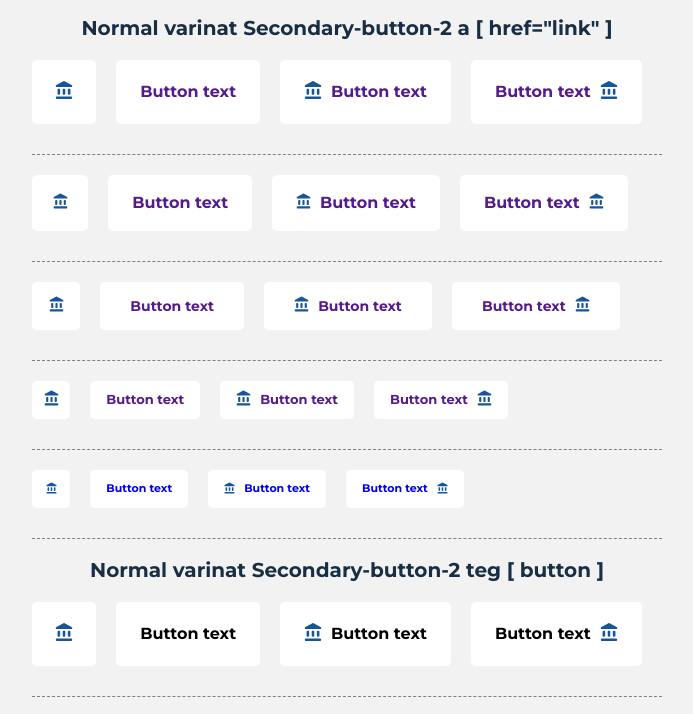
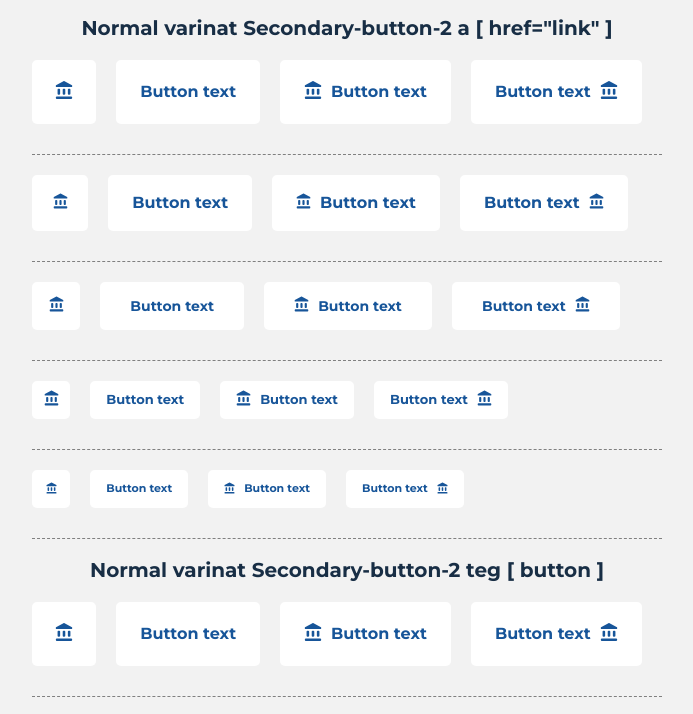
Before and after one commit to ozodjon6/Components, a plain HTML site: page buttons.html in a window 1280 px wide. Shown: the part 3312-4026 px from the top of the page, without its empty margins (268-961 px from the left). Drawn offline with Linux system fonts and the light colour scheme.

Commit message:
feat: implement text color

```diff
--- a/sass/pages/_normal.scss
+++ b/sass/pages/_normal.scss
@@ -117,6 +117,10 @@
   .btn_sec-2 {
     background-color: #FFF;
     transition: all 0.3s;
+  }
+
+  .btn_sec-2 .btn__text {
+    color: #175599;
   }
 
   .btn_sec-2:focus {
```
Also changed, not shown: css/style.css.
